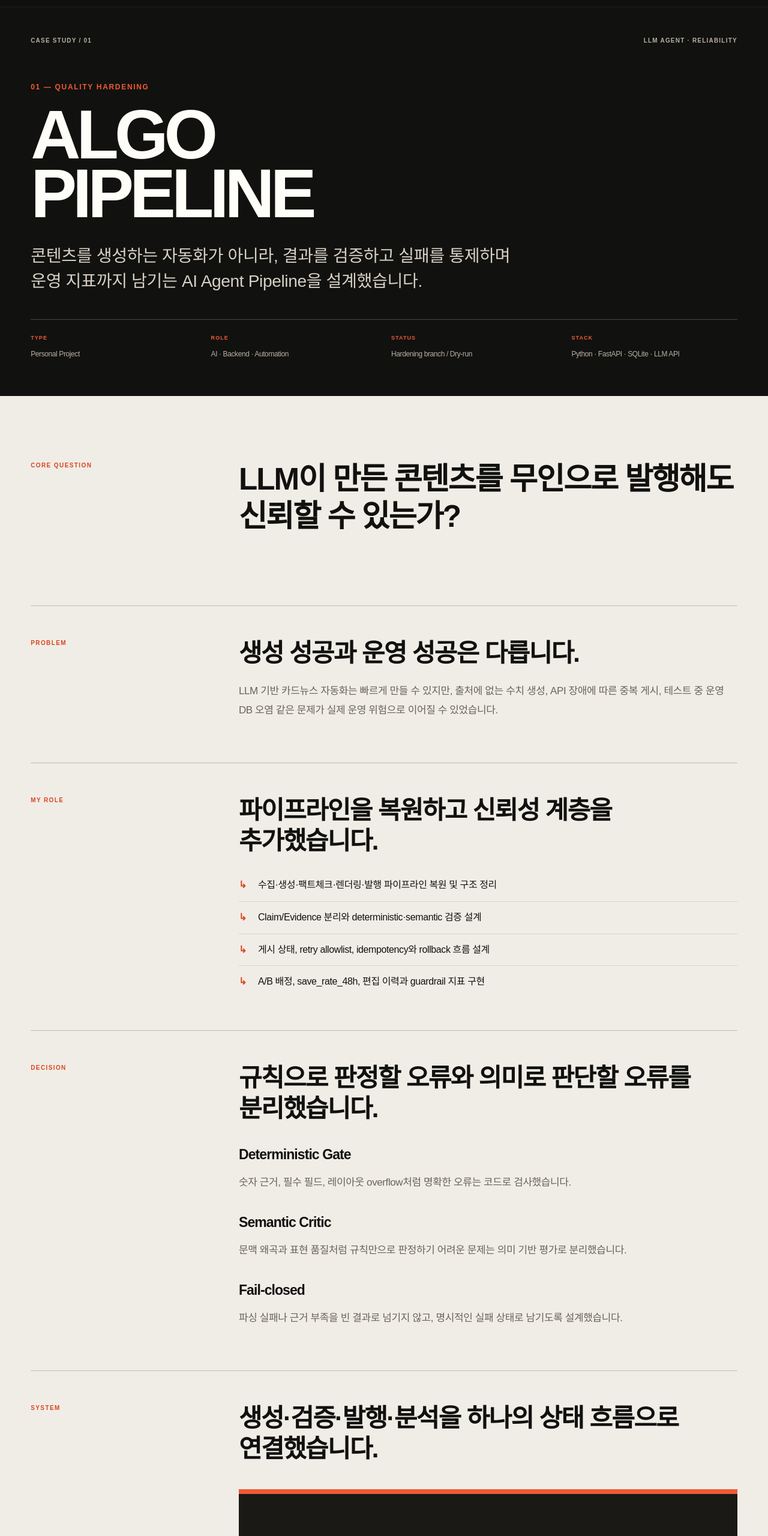
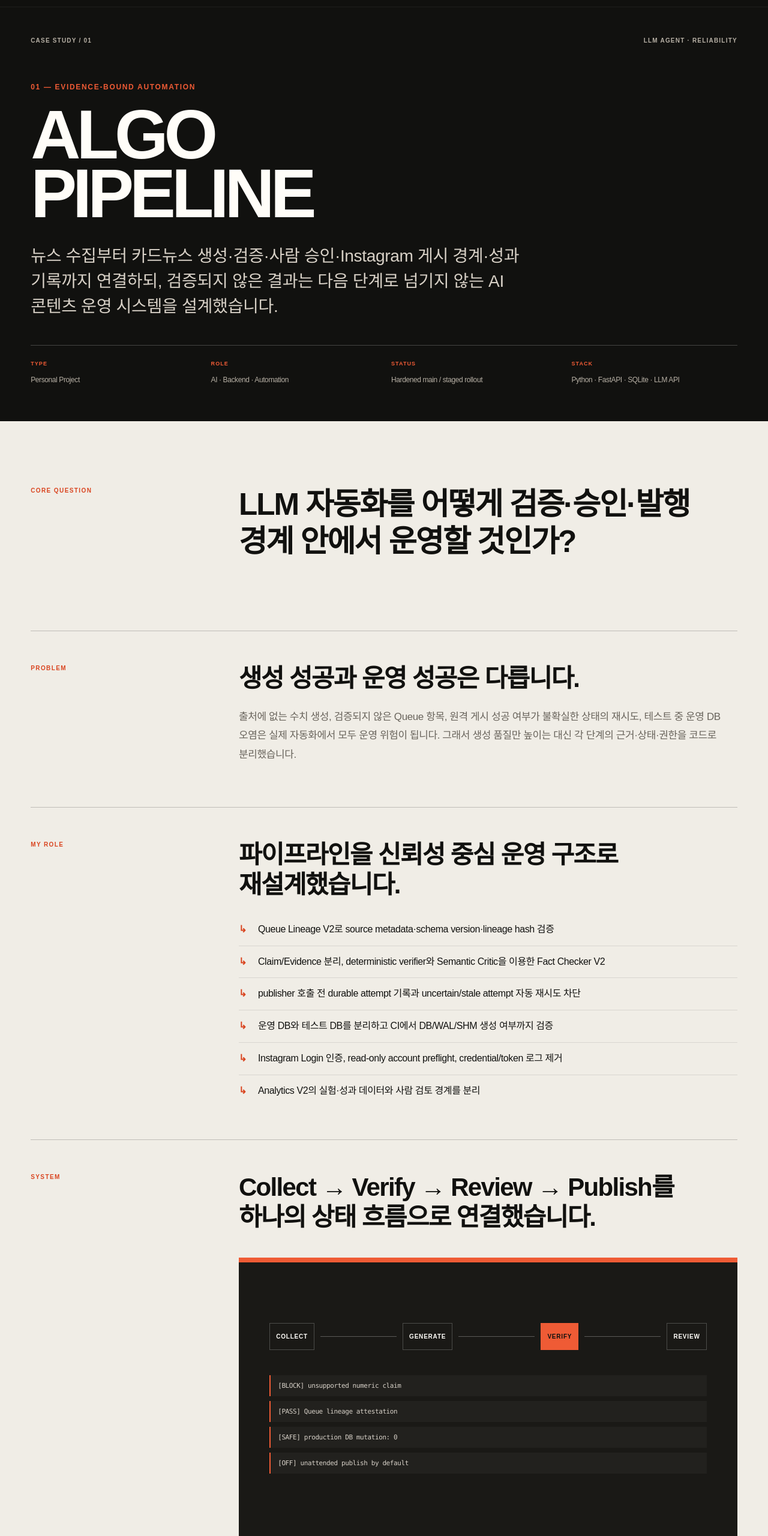
Before and after one commit to YunhuPark/portfolio, a plain HTML site: page project-algo.html in a window 1280 px wide. Shown: the part 60-2620 px from the top of the page at 60% size. Drawn offline with Linux system fonts and the light colour scheme.

Commit message:
feat: refresh Algo case study evidence

```diff
--- a/project-algo.html
+++ b/project-algo.html
@@ -3,10 +3,10 @@
 <head>
   <meta charset="utf-8">
   <meta name="viewport" content="width=device-width, initial-scale=1">
-  <meta name="description" content="Algo Pipeline case study — LLM 콘텐츠 자동화에 Quality Gate, 실패 상태, 재시도와 DB 격리를 적용한 Reliability Engineering 사례">
+  <meta name="description" content="Algo Pipeline case study — 근거 기반 생성, Queue Lineage V2, Fact Checker V2, 승인·발행 경계와 분석 루프를 갖춘 AI 콘텐츠 운영 시스템">
   <meta name="theme-color" content="#11110f">
   <meta property="og:title" content="Algo Pipeline — Park Yunhu">
-  <meta property="og:description" content="LLM 결과를 근거·형식·상태로 검증하고 실패를 통제한 Autonomous Content Agent case study.">
+  <meta property="og:description" content="LLM 결과를 근거·형식·상태로 검증하고 사람 승인과 발행 경계를 분리한 evidence-bound content agent case study.">
   <meta property="og:type" content="article">
   <meta property="og:url" content="https://park-yunhu-portfolio.vercel.app/project-algo">
   <meta name="twitter:card" content="summary">
@@ -15,7 +15,7 @@
   <link rel="icon" href="assets/favicon.svg" type="image/svg+xml">
   <link rel="stylesheet" href="assets/styles.css?v=10">
   <link rel="stylesheet" href="assets/refinements.css?v=10">
-  <script defer src="assets/site.js?v=10"></script>
+  <script defer src="assets/site.js?v=13"></script>
 </head>
 <body class="case-body">
   <a class="skip-link" href="#case-main">본문으로 이동</a>
@@ -33,26 +33,34 @@
     <section class="case-hero">
       <div class="case-topline"><span>CASE STUDY / 01</span><span>LLM AGENT · RELIABILITY</span></div>
       <div class="case-title">
-        <span class="case-no">01 — QUALITY HARDENING</span>
+        <span class="case-no">01 — EVIDENCE-BOUND AUTOMATION</span>
         <h1>ALGO<br>PIPELINE</h1>
-        <p>콘텐츠를 생성하는 자동화가 아니라, 결과를 검증하고 실패를 통제하며 운영 지표까지 남기는 AI Agent Pipeline을 설계했습니다.</p>
+        <p>뉴스 수집부터 카드뉴스 생성·검증·사람 승인·Instagram 게시 경계·성과 기록까지 연결하되, 검증되지 않은 결과는 다음 단계로 넘기지 않는 AI 콘텐츠 운영 시스템을 설계했습니다.</p>
       </div>
       <div class="case-hero-meta">
         <div><small>TYPE</small><span>Personal Project</span></div>
         <div><small>ROLE</small><span>AI · Backend · Automation</span></div>
-        <div><small>STATUS</small><span>Hardening branch / Dry-run</span></div>
+        <div><small>STATUS</small><span>Hardened main / staged rollout</span></div>
         <div><small>STACK</small><span>Python · FastAPI · SQLite · LLM API</span></div>
       </div>
     </section>
 
     <section class="case-content">
-      <div class="case-lead"><span class="label">Core question</span><blockquote>LLM이 만든 콘텐츠를 무인으로 발행해도 신뢰할 수 있는가?</blockquote></div>
-      <section class="case-section"><span class="label">Problem</span><div><h2>생성 성공과 운영 성공은 다릅니다.</h2><p>LLM 기반 카드뉴스 자동화는 빠르게 만들 수 있지만, 출처에 없는 수치 생성, API 장애에 따른 중복 게시, 테스트 중 운영 DB 오염 같은 문제가 실제 운영 위험으로 이어질 수 있었습니다.</p></div></section>
-      <section class="case-section"><span class="label">My role</span><div><h2>파이프라인을 복원하고 신뢰성 계층을 추가했습니다.</h2><ul><li>수집·생성·팩트체크·렌더링·발행 파이프라인 복원 및 구조 정리</li><li>Claim/Evidence 분리와 deterministic·semantic 검증 설계</li><li>게시 상태, retry allowlist, idempotency와 rollback 흐름 설계</li><li>A/B 배정, save_rate_48h, 편집 이력과 guardrail 지표 구현</li></ul></div></section>
-      <section class="case-section"><span class="label">Decision</span><div><h2>규칙으로 판정할 오류와 의미로 판단할 오류를 분리했습니다.</h2><h3>Deterministic Gate</h3><p>숫자 근거, 필수 필드, 레이아웃 overflow처럼 명확한 오류는 코드로 검사했습니다.</p><h3>Semantic Critic</h3><p>문맥 왜곡과 표현 품질처럼 규칙만으로 판정하기 어려운 문제는 의미 기반 평가로 분리했습니다.</p><h3>Fail-closed</h3><p>파싱 실패나 근거 부족을 빈 결과로 넘기지 않고, 명시적인 실패 상태로 남기도록 설계했습니다.</p></div></section>
-      <section class="case-section"><span class="label">System</span><div><h2>생성·검증·발행·분석을 하나의 상태 흐름으로 연결했습니다.</h2><div class="case-visual"><div class="preview-stage"><div class="algo-diagram"><span>COLLECT</span><i></i><span>GENERATE</span><i></i><span class="accent-box">VERIFY</span><i></i><span>OPERATE</span></div><div class="algo-log"><code>[PASS] unsupported numeric claim blocked</code><code>[PASS] production DB mutation: 0</code><code>[STATE] draft → reviewed → published → rolled_back</code></div></div></div></div></section>
-      <section class="case-section"><span class="label">Evidence</span><div><h2>실패를 통제했다는 증거를 남겼습니다.</h2><div class="case-metrics"><div class="case-metric"><strong>104</strong><small>품질 강화 브랜치 자동화 테스트 기록</small></div><div class="case-metric"><strong>0</strong><small>테스트 중 운영 DB 변경</small></div><div class="case-metric"><strong>BLOCKED</strong><small>근거 없는 숫자 Claim · NUMBER_UNSUPPORTED</small></div><div class="case-metric"><strong>DRY-RUN</strong><small>외부 게시 호출 보호 상태</small></div></div><div class="case-note">현재 품질 강화 작업은 Draft PR 기준이며, 외부 Meta/Instagram 게시 호출은 안전을 위해 Dry-run 상태로 검증했습니다. 별도의 Reliability Console은 과거 운영형 사이트 대신 현재 검증 상태와 시스템 경계를 보여주는 포트폴리오용 증거 화면입니다.</div></div></section>
-      <section class="case-section"><span class="label">Learning</span><div><h2>프롬프트보다 실패를 통제하는 구조가 먼저였습니다.</h2><p>LLM 서비스의 신뢰성은 좋은 프롬프트 하나보다 검증 단계, 실패 상태, 재시도 정책과 관측 가능성에서 결정된다는 점을 배웠습니다.</p><div class="case-links"><a class="text-link" href="https://algo-site-hazel.vercel.app" target="_blank" rel="noopener noreferrer">Reliability Console ↗</a><a class="text-link" href="https://github.com/YunhuPark/algo-pipeline" target="_blank" rel="noopener noreferrer">GitHub repository ↗</a></div></div></section>
+      <div class="case-lead"><span class="label">Core question</span><blockquote>LLM 자동화를 어떻게 검증·승인·발행 경계 안에서 운영할 것인가?</blockquote></div>
+
+      <section class="case-section"><span class="label">Problem</span><div><h2>생성 성공과 운영 성공은 다릅니다.</h2><p>출처에 없는 수치 생성, 검증되지 않은 Queue 항목, 원격 게시 성공 여부가 불확실한 상태의 재시도, 테스트 중 운영 DB 오염은 실제 자동화에서 모두 운영 위험이 됩니다. 그래서 생성 품질만 높이는 대신 각 단계의 근거·상태·권한을 코드로 분리했습니다.</p></div></section>
+
+      <section class="case-section"><span class="label">My role</span><div><h2>파이프라인을 신뢰성 중심 운영 구조로 재설계했습니다.</h2><ul><li>Queue Lineage V2로 source metadata·schema version·lineage hash 검증</li><li>Claim/Evidence 분리, deterministic verifier와 Semantic Critic을 이용한 Fact Checker V2</li><li>publisher 호출 전 durable attempt 기록과 uncertain/stale attempt 자동 재시도 차단</li><li>운영 DB와 테스트 DB를 분리하고 CI에서 DB/WAL/SHM 생성 여부까지 검증</li><li>Instagram Login 인증, read-only account preflight, credential/token 로그 제거</li><li>Analytics V2의 실험·성과 데이터와 사람 검토 경계를 분리</li></ul></div></section>
+
+      <section class="case-section"><span class="label">System</span><div><h2>Collect → Verify → Review → Publish를 하나의 상태 흐름으로 연결했습니다.</h2><div class="case-visual"><div class="preview-stage"><div class="algo-diagram"><span>COLLECT</span><i></i><span>GENERATE</span><i></i><span class="accent-box">VERIFY</span><i></i><span>REVIEW</span></div><div class="algo-log"><code>[BLOCK] unsupported numeric claim</code><code>[PASS] Queue lineage attestation</code><code>[SAFE] production DB mutation: 0</code><code>[OFF] unattended publish by default</code></div></div></div></div></section>
+
+      <section class="case-section"><span class="label">Decision</span><div><h2>오류를 숨기지 않고 명시적인 실패 상태로 남겼습니다.</h2><h3>Deterministic Gate</h3><p>숫자 근거, 필수 필드, schema·lineage 불일치처럼 명확히 판정할 수 있는 오류는 코드로 차단합니다.</p><h3>Semantic Critic</h3><p>문맥 왜곡이나 근거와 표현 사이의 의미 차이는 의미 기반 검증 단계에서 다시 확인합니다.</p><h3>Fail-closed publish boundary</h3><p>계정 불일치, 자격증명 오류, 공개 이미지 URL 미설정, 불확실한 원격 게시 상태에서는 Queue를 소모하거나 자동 재시도하지 않습니다.</p></div></section>
+
+      <section class="case-section"><span class="label">Evidence</span><div><h2>현재 main 기준으로 운영 경계를 증명합니다.</h2><div class="case-metrics"><div class="case-metric"><strong>198</strong><small>Instagram 인증 하드닝 병합 시 전체 테스트</small></div><div class="case-metric"><strong>0</strong><small>해당 검증에서 production DB write</small></div><div class="case-metric"><strong>BLOCKED</strong><small>근거 없는 숫자 Claim</small></div><div class="case-metric"><strong>OFF</strong><small>기본 unattended auto-publish</small></div></div><div class="case-note"><strong>현재 기준.</strong> 초기 Quality Hardening PR #1은 이미 main에 병합됐고 이후 staged rollout, Windows test hardening, public image delivery guard, Instagram Login credential hardening까지 추가 병합됐습니다. 실제 무인 게시 활성화는 별도 운영 승인 경계로 남겨 두었습니다.</div></div></section>
+
+      <section class="case-section"><span class="label">Active experiment</span><div><h2>다음 단계는 생성량이 아니라 품질 폐루프입니다.</h2><p>현재 Draft PR #7에서는 근거 기반 생성 → 사람 편집·승인 → 48시간 성과 snapshot → 주간 품질 회고 → 승인 대기 실험 제안으로 이어지는 closed-loop 품질 개선을 검증 중입니다.</p><div class="case-note">이 기능은 아직 Draft이므로 main의 완료 기능처럼 표현하지 않습니다. 최신 PR CI는 통과했지만, 실제 카드뉴스 샘플의 시각 검토 후 병합 여부를 판단하도록 경계를 유지합니다.</div><div class="case-links"><a class="text-link" href="https://github.com/YunhuPark/algo-pipeline/pull/7" target="_blank" rel="noopener noreferrer">Active Draft PR #7 ↗</a></div></div></section>
+
+      <section class="case-section"><span class="label">Learning</span><div><h2>프롬프트보다 실패를 통제하는 구조가 먼저였습니다.</h2><p>LLM 서비스의 신뢰성은 좋은 프롬프트 하나보다 출처 lineage, 검증 단계, 사람 승인, 재시도 정책과 관측 가능한 상태 전이에서 결정된다는 점을 구현으로 확인했습니다.</p><div class="case-links"><a class="text-link" href="https://algo-site-hazel.vercel.app" target="_blank" rel="noopener noreferrer">Reliability Console ↗</a><a class="text-link" href="https://github.com/YunhuPark/algo-pipeline" target="_blank" rel="noopener noreferrer">GitHub repository ↗</a></div></div></section>
     </section>
 
     <a class="next-project" href="/project-medi-matrix"><small>NEXT CASE STUDY</small><strong>MEDI-MATRIX</strong><span>↗</span></a>
```
